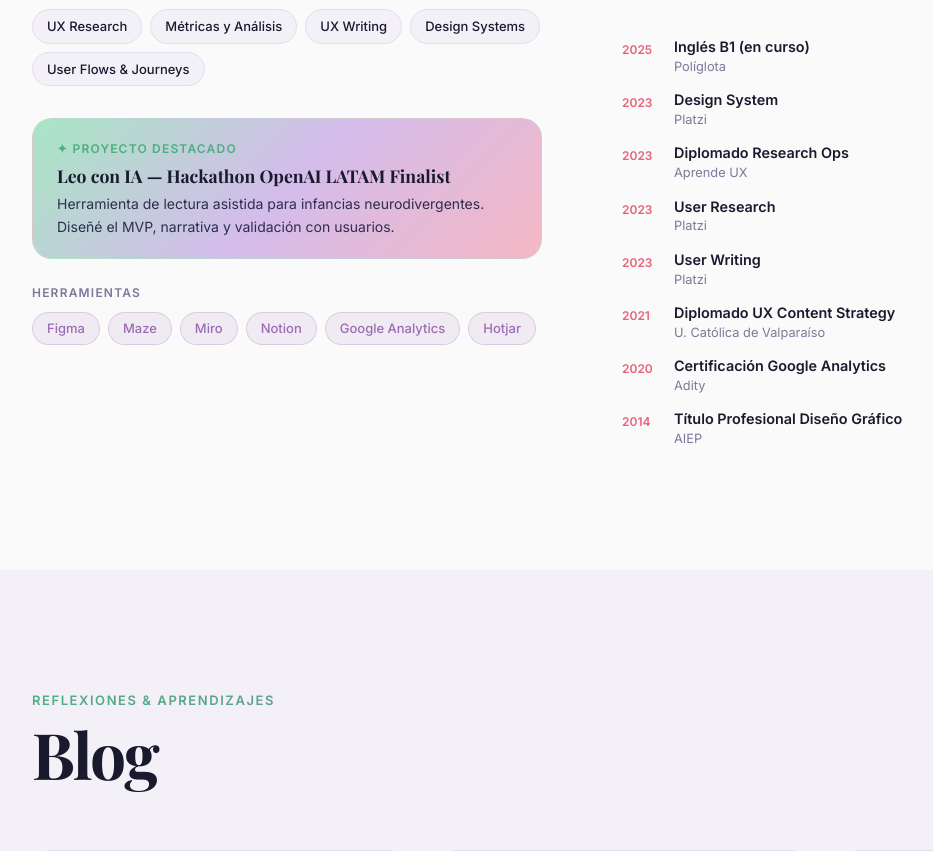
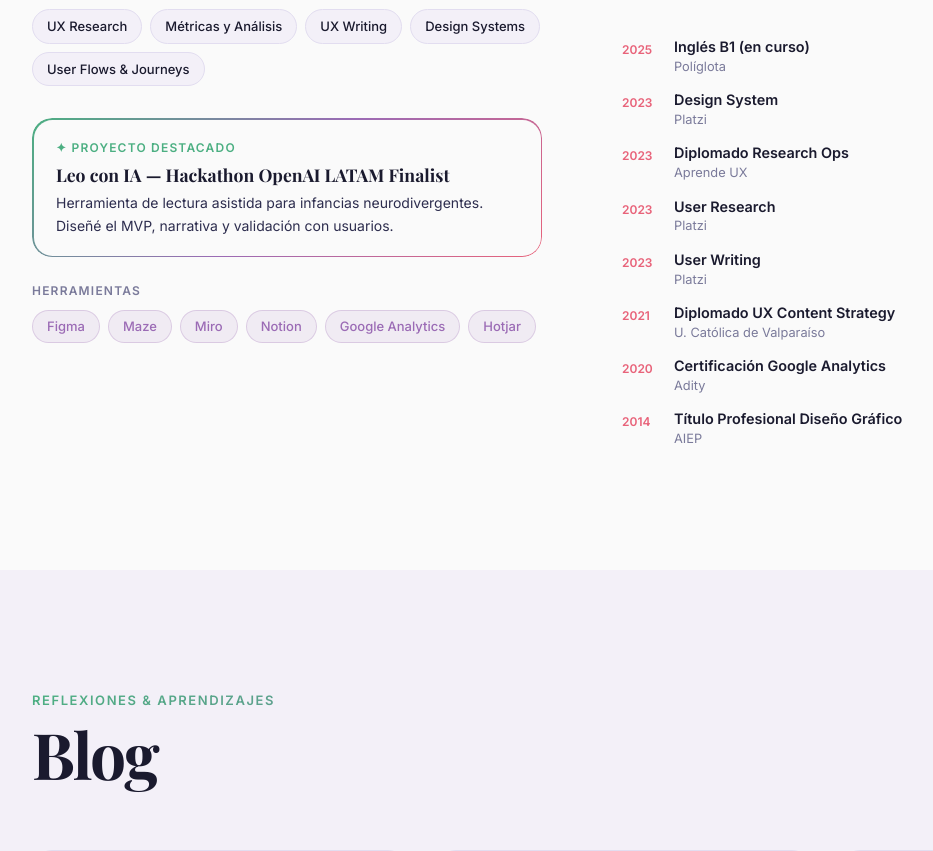
Before and after one commit to sol-escribiendo/portafolio-smelendez, a React (Vite) app: page / in a window 1280 px wide. Shown: the part 5996-6847 px from the top of the page, without its empty margins (16-949 px from the left). Built offline with nearby package versions, Linux system fonts and the light colour scheme; a web font is replaced by a local one.

Commit message:
fix: borde gradiente en recuadro Leo con IA

```diff
--- a/src/app/app.css
+++ b/src/app/app.css
@@ -1003,9 +1003,21 @@ a { cursor: none; }
 .highlight-project {
   margin-top: 32px;
   padding: 20px 24px;
-  background: var(--grad-hero);
+  background: transparent;
   border-radius: var(--radius-lg);
-  border: 1px solid rgba(168, 230, 195, 0.3);
+  position: relative;
+}
+.highlight-project::before {
+  content: '';
+  position: absolute;
+  inset: 0;
+  border-radius: var(--radius-lg);
+  padding: 1.5px;
+  background: linear-gradient(135deg, #4CAF82, #9B6BB5, #E8637A);
+  -webkit-mask: linear-gradient(#fff 0 0) content-box, linear-gradient(#fff 0 0);
+  -webkit-mask-composite: xor;
+  mask-composite: exclude;
+  pointer-events: none;
 }
 .highlight-label {
   display: block;
```
